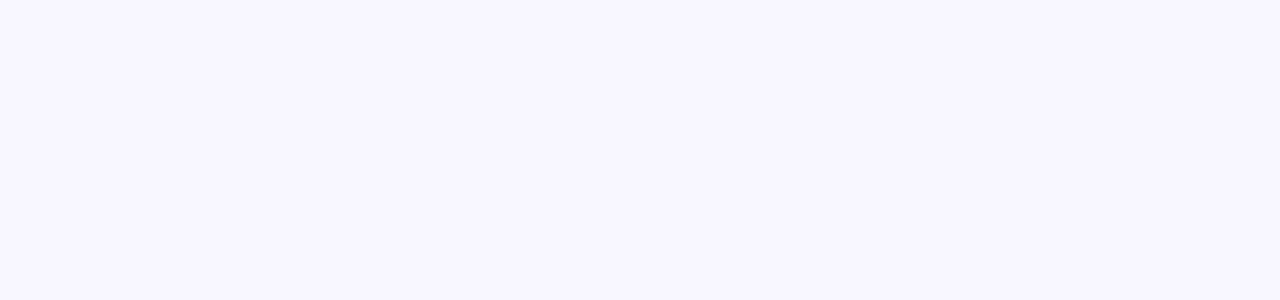
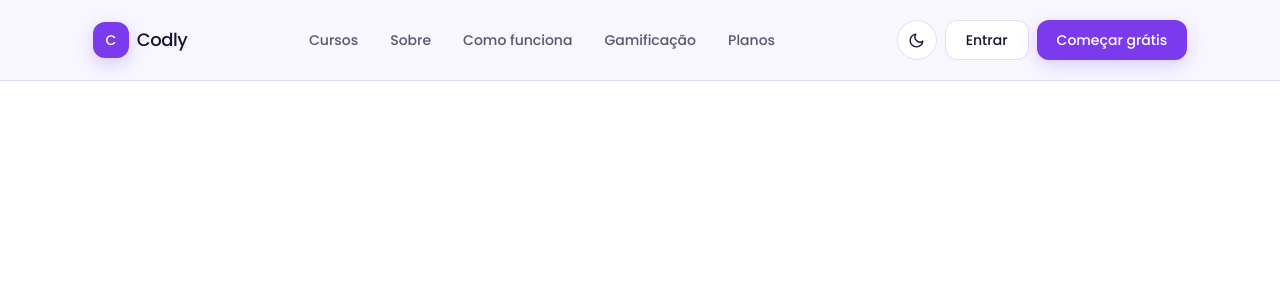
Before and after one commit to Next-Solve-Studio/codly, a Next.js app: page / in a window 1280 px wide. Shown: the top 300 px of the page. Built offline with nearby package versions, Linux system fonts and the light colour scheme.

Commit message:
Criação do Header
Criei o Header, atualmente algo mais visual, podendo ocorrer futuras alterações de funcionalidades e direcionamento de links.

Ainda precisa ser feito o SideBar, mas já está responsivo!

```diff
--- a/src/app/globals.css
+++ b/src/app/globals.css
@@ -1,4 +1,16 @@
+@import url("https://fonts.googleapis.com/css2?family=Poppins:ital,wght@0,100;0,200;0,300;0,400;0,500;0,600;0,700;0,800;0,900;1,100;1,200;1,300;1,400;1,500;1,600;1,700;1,800;1,900&display=swap");
 @import "tailwindcss";
+
+* {
+    box-sizing: border-box;
+    scrollbar-width: none;
+    scroll-behavior: smooth;
+    font-family: "Poppins", sans-serif;
+    font-weight: 500;
+    font-style: normal;
+    text-decoration: none;
+    max-width: 100%;
+}
 
 :root {
     --background: #f8f7ff;
@@ -24,10 +36,9 @@
     --color-primary: var(--primary);
     --color-primary-dark: var(--primary-dark);
     --color-lavender: var(--lavender);
-
 }
 
-@media (prefers-color-scheme: dark) {
+/* @media (prefers-color-scheme: dark) {
     :root {
         --background: #0f0b1a;
         --foreground: #f4f1fc;
@@ -43,3 +54,4 @@ body {
     color: var(--foreground);
     font-family: Arial, Helvetica, sans-serif;
 }
+ */
--- a/src/app/layout.tsx
+++ b/src/app/layout.tsx
@@ -1,5 +1,7 @@
 import type { Metadata } from "next";
 import "./globals.css";
+
+import Header from "@/components/layout/header/Header";
 
 export const metadata: Metadata = {
   title: "Create Next App",
@@ -9,6 +11,7 @@ export const metadata: Metadata = {
 export default function RootLayout({ children, }: { children: React.ReactNode; }) {
   return (
     <html lang="pt-BR" className="h-full antialiased">
+      <Header />
       <body className="min-h-full flex flex-col">{children}</body>
     </html>
   );
--- a/src/components/layout/header/Header.tsx
+++ b/src/components/layout/header/Header.tsx
@@ -1,7 +1,26 @@
-
+import Logo from "./sections/logo/Logo";
+import Navigation from "./sections/navigation/Navigation";
+import Buttons from "./sections/buttons/Buttons";
+import Sidebar from "./sections/sidebar/Sidebar";
 
 export default function Header() {
     return (
-        <div>Header</div>
-    )
+        <header className="fixed top-0 left-0 z-50 w-full border-b border-border bg-background/90 backdrop-blur-xl">
+            <div className="mx-auto flex h-20 w-full max-w-6xl items-center justify-around px-5 sm:px-6 lg:px-8">
+                <Logo />
+
+                <div className="hidden lg:flex">
+                    <Navigation />
+                </div>
+
+                <div className="hidden lg:flex">
+                    <Buttons />
+                </div>
+
+                <div className="flex lg:hidden">
+                    <Sidebar />
+                </div>
+            </div>
+        </header>
+    );
 }
--- /dev/null
+++ b/src/components/layout/header/sections/buttons/Buttons.tsx
@@ -0,0 +1,37 @@
+"use client";
+
+import { useEffect, useState } from "react";
+import Link from "next/link";
+import { FiMoon, FiSun } from "react-icons/fi";
+
+export default function Buttons() {
+    const [isDark, setIsDark] = useState(false);
+
+    useEffect(() => {
+        const darkMode = document.documentElement.classList.contains("dark");
+        setIsDark(darkMode);
+    }, []);
+
+    const toggleTheme = () => {
+        const newTheme = !isDark;
+
+        setIsDark(newTheme);
+        document.documentElement.classList.toggle("dark", newTheme);
+    };
+
+    return (
+        <div className="flex items-center gap-2">
+            <button type="button" onClick={toggleTheme} aria-label={isDark ? "Ativar tema claro" : "Ativar tema escuro"} className="flex size-10 cursor-pointer items-center justify-center rounded-full border border-border bg-surface text-foreground transition-all duration-300 hover:border-primary/30 hover:bg-lavender hover:text-primary">
+                {isDark ? <FiSun size={17} /> : <FiMoon size={17} />}
+            </button>
+
+            <Link href="/login" className="inline-flex h-10 items-center justify-center rounded-xl border border-border bg-surface px-5 text-sm font-medium text-foreground transition-all duration-300 hover:border-primary/30 hover:bg-lavender hover:text-primary">
+                Entrar
+            </Link>
+
+            <Link href="/cadastro" className="inline-flex h-10 items-center justify-center rounded-xl bg-primary px-5 text-sm font-semibold text-white shadow-[0_6px_18px_rgba(124,58,237,0.22)] transition-all duration-300 hover:-translate-y-0.5 hover:bg-primary-dark hover:shadow-[0_8px_24px_rgba(124,58,237,0.3)]">
+                Começar grátis
+            </Link>
+        </div>
+    );
+}
--- /dev/null
+++ b/src/components/layout/header/sections/logo/Logo.tsx
@@ -0,0 +1,16 @@
+import Link from "next/link";
+
+export default function Logo() {
+    return (
+        <Link href="/" aria-label="Ir para a página inicial da Codly" className="group flex w-fit items-center gap-2">
+            <span className=" flex size-9 items-center justify-center rounded-xl bg-primary text-sm font-bold text-white shadow-[0_6px_18px_rgba(124,58,237,0.25)] transition-all duration-300
+                group-hover:-translate-y-0.5 group-hover:bg-primary-darkgroup-hover:shadow-[0_8px_24px_rgba(124,58,237,0.35)] ">
+                C
+            </span>
+
+            <span className=" text-lg font-bold tracking-tight text-foreground transition-colors duration-300group-hover:text-primary">
+                Codly
+            </span>
+        </Link>
+    );
+}
--- /dev/null
+++ b/src/components/layout/header/sections/navigation/Navigation.tsx
@@ -0,0 +1,32 @@
+import Link from "next/link";
+
+type ItemNav = {
+    id: number;
+    name: string;
+    href: string;
+};
+
+const navLinks: ItemNav[] = [
+    { id: 1, name: "Cursos", href: "#cursos" },
+    { id: 2, name: "Sobre", href: "#cursos" },
+    { id: 3, name: "Como funciona", href: "#como-funciona" },
+    { id: 4, name: "Gamificação", href: "#gamificacao" },
+    { id: 5, name: "Planos", href: "#planos" },
+];
+
+export default function Navigation() {
+    return (
+        <nav aria-label="Navegação principal" className="flex items-center">
+            <ul className="flex items-center gap-8">
+                {navLinks.map((item) => (
+                    <li key={item.id}>
+                        <Link href={item.href} className="group relative inline-flex items-center py-2 text-sm font-medium text-muted transition-colors duration-300 hover:text-primary">
+                            {item.name}
+                            <span className="absolute bottom-0 left-1/2 h-0.5 w-0 -translate-x-1/2 rounded-full bg-primary transition-all duration-300 group-hover:w-full" />
+                        </Link>
+                    </li>
+                ))}
+            </ul>
+        </nav>
+    );
+}
--- /dev/null
+++ b/src/components/layout/header/sections/sidebar/Sidebar.tsx
@@ -0,0 +1,7 @@
+
+
+export default function Sidebar() {
+    return (
+        <div>Sidebar</div>
+    )
+}
```
